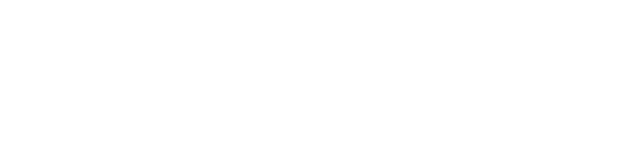
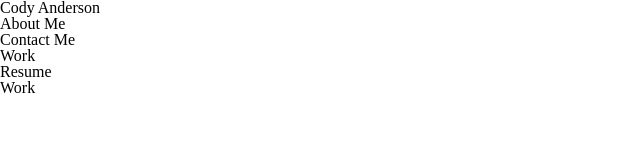
Before and after one commit to cody-and/02-Advanced-CSS-Portfolio-Homework, a plain HTML site: page index.html in a window 1280 px wide. Shown: the whole page, without its empty margins (0-640 px from the left). Drawn offline with Linux system fonts and the light colour scheme.

Commit message:
linked stylesheets and added nav and header bar

```diff
--- a/Assets/reset.css
+++ b/Assets/reset.css
@@ -0,0 +1,48 @@
+/* http://meyerweb.com/eric/tools/css/reset/
+   v2.0 | 20110126
+   License: none (public domain)
+*/
+
+html, body, div, span, applet, object, iframe,
+h1, h2, h3, h4, h5, h6, p, blockquote, pre,
+a, abbr, acronym, address, big, cite, code,
+del, dfn, em, img, ins, kbd, q, s, samp,
+small, strike, strong, sub, sup, tt, var,
+b, u, i, center,
+dl, dt, dd, ol, ul, li,
+fieldset, form, label, legend,
+table, caption, tbody, tfoot, thead, tr, th, td,
+article, aside, canvas, details, embed,
+figure, figcaption, footer, header, hgroup,
+menu, nav, output, ruby, section, summary,
+time, mark, audio, video {
+	margin: 0;
+	padding: 0;
+	border: 0;
+	font-size: 100%;
+	font: inherit;
+	vertical-align: baseline;
+}
+/* HTML5 display-role reset for older browsers */
+article, aside, details, figcaption, figure,
+footer, header, hgroup, menu, nav, section {
+	display: block;
+}
+body {
+	line-height: 1;
+}
+ol, ul {
+	list-style: none;
+}
+blockquote, q {
+	quotes: none;
+}
+blockquote:before, blockquote:after,
+q:before, q:after {
+	content: '';
+	content: none;
+}
+table {
+	border-collapse: collapse;
+	border-spacing: 0;
+}
--- a/index.html
+++ b/index.html
@@ -4,8 +4,21 @@
   <meta charset="UTF-8">
   <meta name="viewport" content="width=device-width, initial-scale=1.0">
   <title>Portfolio</title>
+  <link rel="stylesheet" href="./Assets/reset.css" />
+  <link rel="stylesheet" href="./Assets/styles.css"/>
 </head>
 <body>
-
+  <nav>
+    <h1>Cody Anderson</h1>
+    <ul>
+      <li>About Me</li>
+      <li>Contact Me</li>
+      <li>Work</li>
+      <li>Resume</li>
+    </ul>
+  </nav>
+  <header>
+    <h2>Work</h2>
+  </header>
 </body>
 </html>
```
